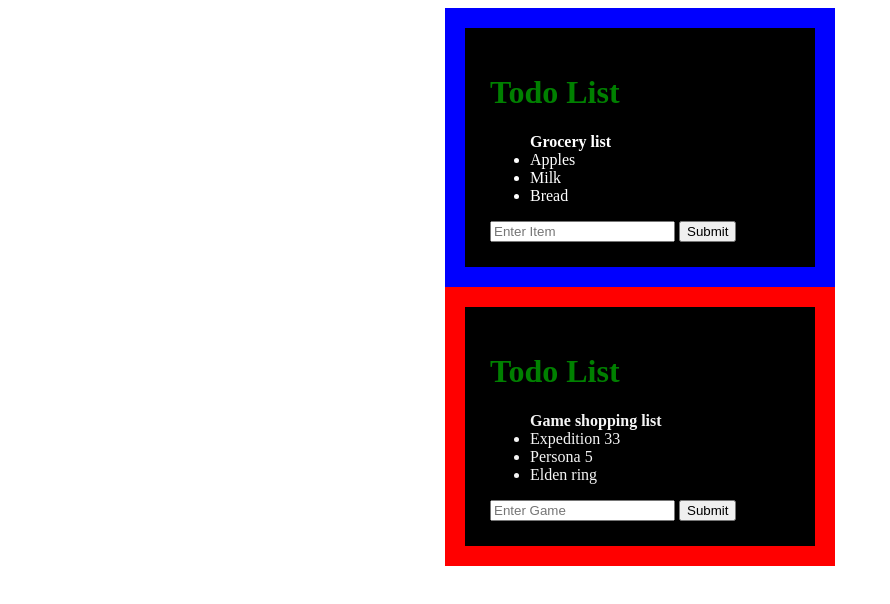
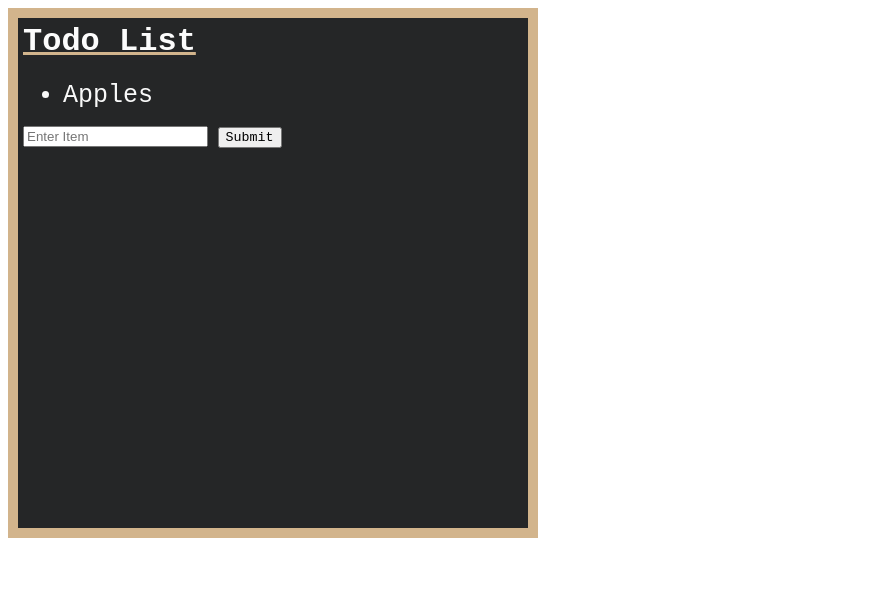
Before and after one commit to SaulMcCoy/To_do_list, a plain HTML site: page index.html in a window 1280 px wide. Shown: the whole page, without its empty margins (0-890 px from the left). Drawn offline with Linux system fonts and the light colour scheme.

Commit message:
Changed the font of the text, deleted the second list, styled the delete button and the submit button and made the todo list look cleaner.

```diff
--- a/index.html
+++ b/index.html
@@ -10,28 +10,14 @@
     <div class="grocery">
         <h1>Todo List</h1>
         <ul id="my_list">
-            <b>Grocery list</b>
             <li>Apples</li>
-            <li>Milk</li>
-            <li>Bread</li>
         </ul>
         <!--This will put Enter item inside of the input value -->
         <input id="task_input" placeholder="Enter Item">
         <button id="Submit">Submit</button>
     </div>
 
-    <div class="games">
-        <h1>Todo List</h1>
-        <ul>
-            <b>Game shopping list</b>
-            <li>Expedition 33</li>
-            <li>Persona 5</li>
-            <li>Elden ring</li>
-        </ul>
-        <!--This will put Enter item inside of the input value -->
-        <input placeholder="Enter Game">
-        <button>Submit</button>
-    </div>
+
 
 
     <script>
@@ -45,13 +31,14 @@
                 saved.forEach(task => {
                     //Creating a list element
                     const li = document.createElement("li");
-                    // puts text next to the bullet
+                    // puts text next to the bullet element that we created
                     li.textContent = task;
 
-                    //Createing a delete button next to the added item in the list.
+                    //This delete button will also be saved inside of the local storage.
                     const deleteButton = document.createElement('button');
                     deleteButton.innerText = 'Delete';
                     deleteButton.style.marginLeft = "10px"; //Makes the delete button more presentable
+                    deleteButton.classList.add('delete-image');//adds a class for css styling
 
                     deleteButton.addEventListener('click', function () {
                         li.remove();
@@ -88,6 +75,7 @@
             const deleteButton = document.createElement('button');
             deleteButton.innerText = 'Delete';
             deleteButton.style.marginLeft = "10px"; //Makes the delete button more presentable
+            deleteButton.classList.add('delete-image');//adds a class for css styling
 
             deleteButton.addEventListener('click', function () {
                 newItem.remove();
--- a/styles.css
+++ b/styles.css
@@ -1,29 +1,49 @@
 .grocery{
-    background-color: black;
+    background-color: rgb(37, 38, 39);
     color: white;
-    width: 300px; /*How close the dots will be near the words*/
-    border: 20px solid blue;
-    padding: 25px;
-    margin: auto;
+    font-family: 'Courier New', Courier, monospace;
+    width:500px; /*How close the dots will be near the words*/
+    height: 500px;
+    border: 10px solid tan;
+    padding: 5px;
 
 }
 
 
-.games{
-    background-color: black;
-    color:whitesmoke;
-    width: 300px;
-    border: 20px solid red; /*Solid makes is visable and px is the thickness*/
-    padding: 25px;/*How close one object is to another.*/
-    margin: auto; /*How far it is left most a screen, auto centers it.*/
 
+h1{
+    color: rgb(252, 252, 252);
+    font-family:'Courier New', Courier, monospace;
+    margin-top: auto;
+    text-decoration: underline tan;
 
 }
 
-h1{
-    color: green;
+li{
+    color: rgb(249, 249, 249);
+    font-size: 25px;
 }
 
-/* li{
-    color: blue;
-} */
+.delete-image{
+    width: auto;  /* Adjust the width as needed */
+    height: auto;  /* Maintain aspect ratio */
+    border: 2px solid red; /* Add a border */
+    font-family:'Courier New', Courier, monospace;
+}
+
+
+.delete-image:hover{
+    /*Changes the color once you hover over it*/
+    background-color: red;
+    color: white;
+    font-family:'Courier New', Courier, monospace;
+}
+
+#Submit{
+    font-family: 'Courier New', Courier, monospace;
+}
+
+#Submit:hover{
+    background-color: rgb(169, 253, 42);
+    font-family:'Courier New', Courier, monospace;
+}
```
